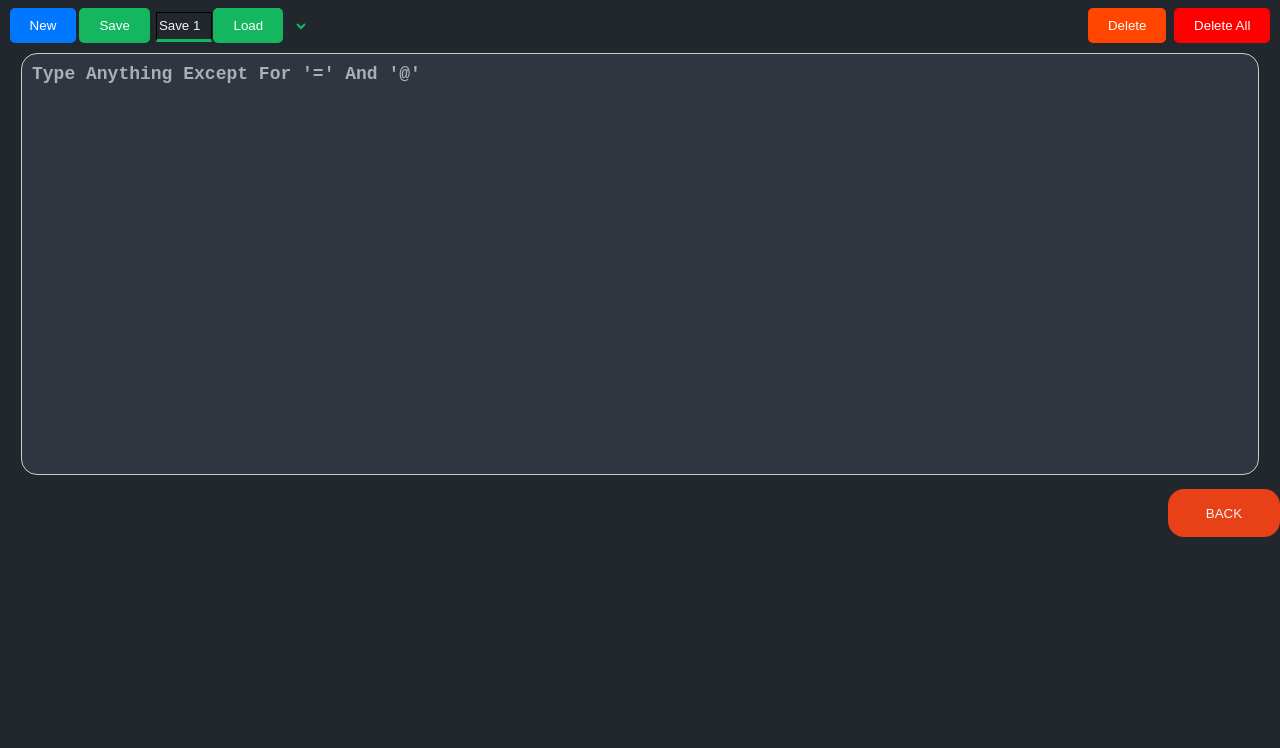
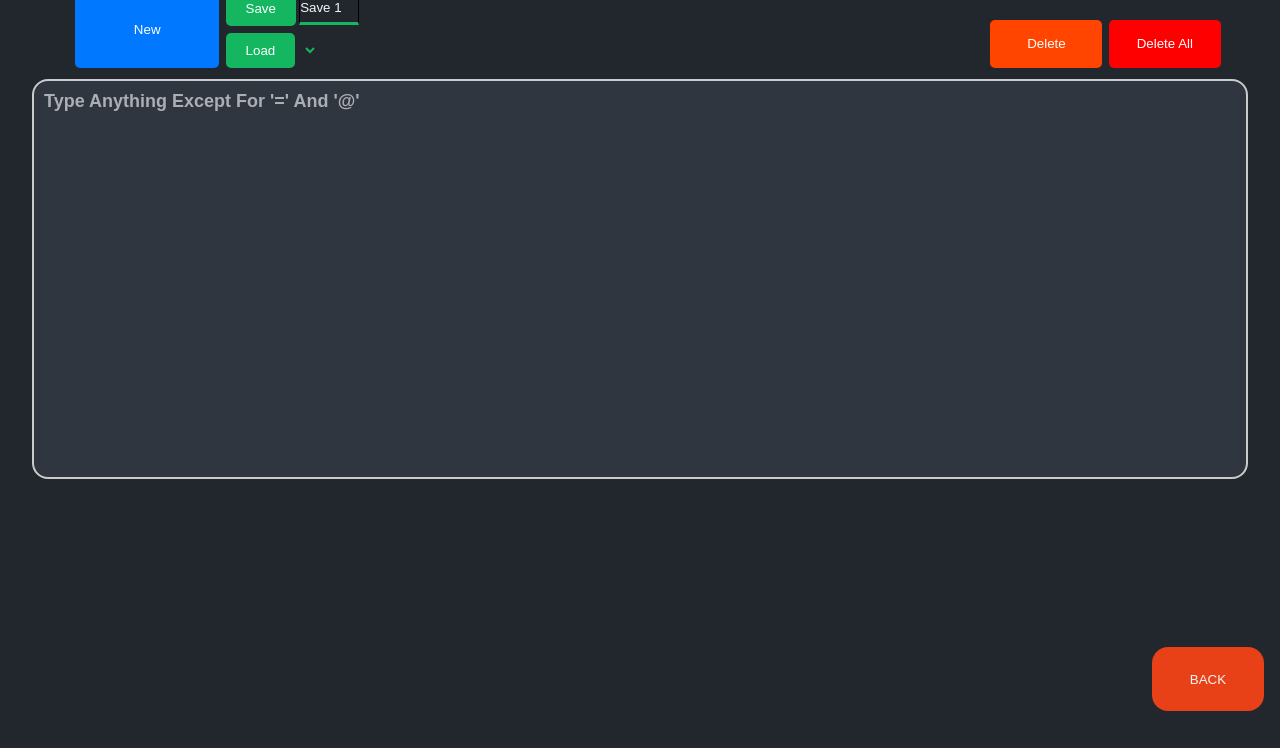
Before and after one commit to ShayCohenn/HW-pesah, a plain HTML site: page HTML/notePad.html in a window 1280 px wide. Shown: the part 73-821 px from the top of the page. After the commit the page ends 800 px from the top, so only its background shows below. Drawn offline with Linux system fonts and the light colour scheme.

Commit message:
notepad bug fixes

```diff
--- a/CSS/notepadStyle.css
+++ b/CSS/notepadStyle.css
@@ -1,21 +1,30 @@
-body {
-    font-family: Arial, sans-serif;
-    font-size: 16px;
+* {
+    box-sizing: border-box;
+    font-family: Arial, Helvetica, sans-serif;
+    padding: 0;
+    margin: 0;
     background: #22272e;
+}
+
+.container {
     height: 100dvh;
-    margin: 0;
-    padding: 0;
-    box-sizing: border-box;
+    width: 100dvw;
+
 }
-h1{
+
+.head {
     color: whitesmoke;
     text-align: center;
+    font-size: 2rem;
+    font-weight: 600;
+    padding-top: 1rem;
 }
+
 #text-area {
     width: 95%;
     height: 50%;
     padding: 10px;
-    border: 1px solid #ccc;
+    border: 2px solid #cbcbcb;
     background: #2f3640;
     border-radius: 1rem;
     resize: none;
@@ -27,19 +36,34 @@ h1{
     font-weight: bold;
 }
 
-#text-area::placeholder{
+#text-area::placeholder {
     color: rgba(255, 255, 255, 0.6);
 }
-.btns button {
+
+.topBtns button {
     padding: 10px 20px;
     background-color: #14b660;
     color: white;
     border: none;
     border-radius: 5px;
     cursor: pointer;
-    margin: 0.1rem;
+    margin: 0.2rem;
 }
-#save-selector{
+
+.saves,
+.loads {
+    display: flex;
+    align-items: center;
+}
+
+.saveLoad {
+    width: 50%;
+    display: flex;
+    flex-direction: column;
+    justify-content: center;
+}
+
+#save-selector {
     background: #22272e;
     color: #14b660;
     border: none;
@@ -47,17 +71,24 @@ h1{
     height: 1.5rem;
 }
 
-.btns{
+.topBtns {
     margin: 0.5rem;
     display: flex;
     justify-content: space-between;
+    width: 90%;
+    position: relative;
+    left: 50%;
+    transform: translate(-50%);
 }
-.btnsLeft{
+
+.btnsLeft {
+    width: 50%;
     display: flex;
 }
-.btnsLeft input[type=text]{
-    width: 50px;
-    height: 1.5rem;
+
+.btnsLeft input[type=text] {
+    width: 60px;
+    height: 2rem;
     outline: none;
     border: 1px solid black;
     border-bottom: 3px solid #14b660;
@@ -65,19 +96,62 @@ h1{
     color: whitesmoke;
 }
 
-.backBtn{
+.deleteBtn {
+    width: 40%;
     display: flex;
+    align-items: flex-end;
     justify-content: right;
-
-    width: 100%;
+    /* flex-direction: column; */
 }
 
-.backBtn button{
+.deleteBtn button {
+    width: 7rem;
+    height: 3rem;
+}
+
+.backBtn {
+    position: absolute;
+    right: 1rem;
+    bottom: 1rem;
+}
+
+.backBtn button {
     background: #e84118;
     color: whitesmoke;
-    height: 3rem;
+    height: 4rem;
     width: 7rem;
     border: none;
     border-radius: 1rem;
     margin-top: 10px;
 }
+
+.backBtn button:hover {
+    cursor: pointer;
+    background: #c93611;
+    transition: 0.4s;
+}
+
+.saveLoad button:hover {
+    background: #0c9f40;
+    transition: 0.4s;
+}
+
+@media only screen and (max-width:550px) {
+    .btnsLeft {
+        width: 100%;
+        align-items: center;
+    }
+
+    #new-btn {
+        height: 5rem;
+        width: 5rem;
+    }
+
+    .deleteBtn {
+        flex-direction: column;
+    }
+
+    .deleteBtn button {
+        width: 5rem;
+    }
+}
--- a/HTML/notePad.html
+++ b/HTML/notePad.html
@@ -11,17 +11,21 @@
 </head>
 
 <body>
-    <h1>Notepad</h1>
-    <div class="btns">
+    <div class="container">
+        <div class="head">Notepad</div>
+        <div class="topBtns">
             <div class="btnsLeft">
-            <button id="new-btn" style="background: rgb(0, 119, 255);">New</button>
+                <button id="new-btn" class="newBtn" style="background: rgb(0, 120, 255);width: 25%;">New</button>
+                <div class="saveLoad">
                     <div class="saves">
                         <button id="save-btn">Save</button>
-                <input type="text" onkeypress="this.style.width = ((this.value.length + 1) * 8) + 'px';" id="save-name-input" placeholder="Enter a name for the save">
+                        <input type="text" onkeypress="this.style.width = ((this.value.length + 1) * 8) + 'px';"
+                            id="save-name-input" placeholder="Enter a name for the save">
                     </div>
                     <div class="loads">
                         <button id="load-btn">Load</button>
                         <select id="save-selector"></select>
+                    </div>
                 </div>
             </div>
             <div class="deleteBtn">
@@ -31,6 +35,7 @@
         </div>
         <textarea id="text-area" placeholder="Type Anything Except For '=' And '@'"></textarea>
         <div class="backBtn"><a href="../index.html"><button>BACK</button></a></div>
+    </div>
 </body>
 
 </html>
```
Lines whose indentation alone changed are shown as unchanged.
